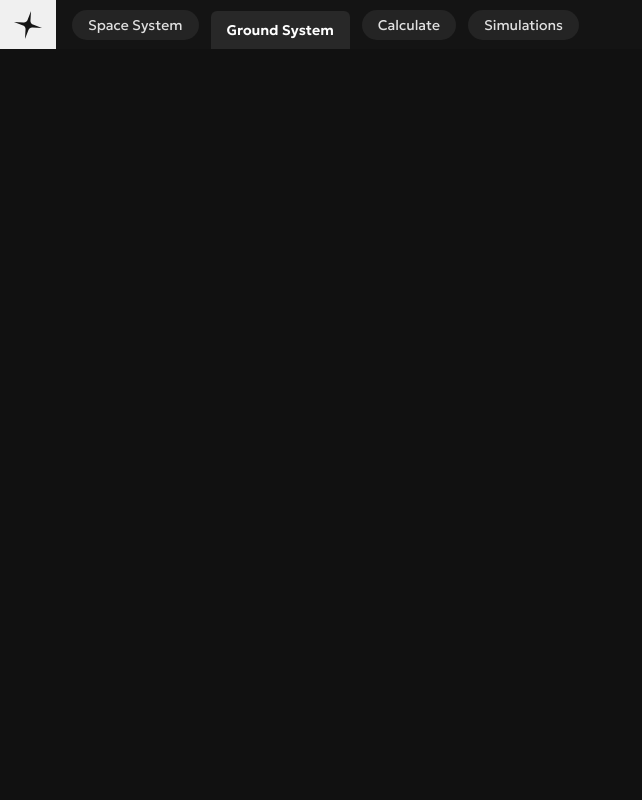
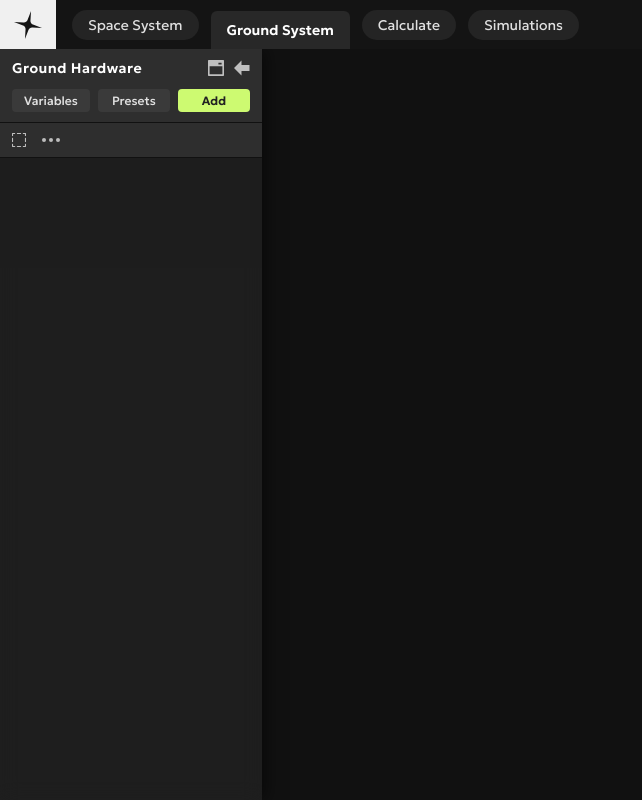
Before and after one commit to Astro-Reza/Palatine, a Flask app: page /ground-system in a window 1280 px wide. Shown: the whole page, without its empty margins (0-642 px from the left). Run offline with Flask 3, Linux system fonts and the light colour scheme.

Commit message:
GS Update

```diff
--- a/templates/ground-system.html
+++ b/templates/ground-system.html
@@ -72,7 +72,44 @@
     </nav>
 
     <div class="main-content">
-        <!-- Content for ground-system.html will go here later -->
+        <div class="panel" id="sidePanelRight">
+            <div class="resizer" id="dragHandleRight"></div>
+
+            <div class="menu-container">
+                <div class="header-row">
+                    <h1>Ground Hardware</h1>
+                    <div class="icon-group">
+                        <img src="/static/icon/toogleWindow.svg" id="toggleWindowRightBtn" alt="Toggle Window"
+                            title="Toggle Transparency">
+                        <img src="/static/icon/leftArrow.svg" alt="Back" title="Hide Window">
+                    </div>
+                </div>
+
+                <div class="action-row">
+                    <button class="btn-dark">Variables</button>
+                    <button class="btn-dark">Presets</button>
+                    <button class="btn-green">Add</button>
+                </div>
+            </div>
+
+            <div class="panel-header">
+                <div class="header-icons-right">
+                    <div class="header-icon-btn" id="group-constellations-btn" title="Group Selected">
+                        <img src="/static/icon/groupSats.svg" alt="Group">
+                    </div>
+                    <div class="header-dots" title="More Options">
+                        <span></span><span></span><span></span>
+                    </div>
+                </div>
+            </div>
+
+            <div class="sections-container" id="mainSectionsContainerRight">
+                <div class="sections-wrapper">
+                    <!-- Ground hardware will be added here dynamically -->
+                </div>
+            </div>
+
+        </div>
     </div>
 
     <script>
```
